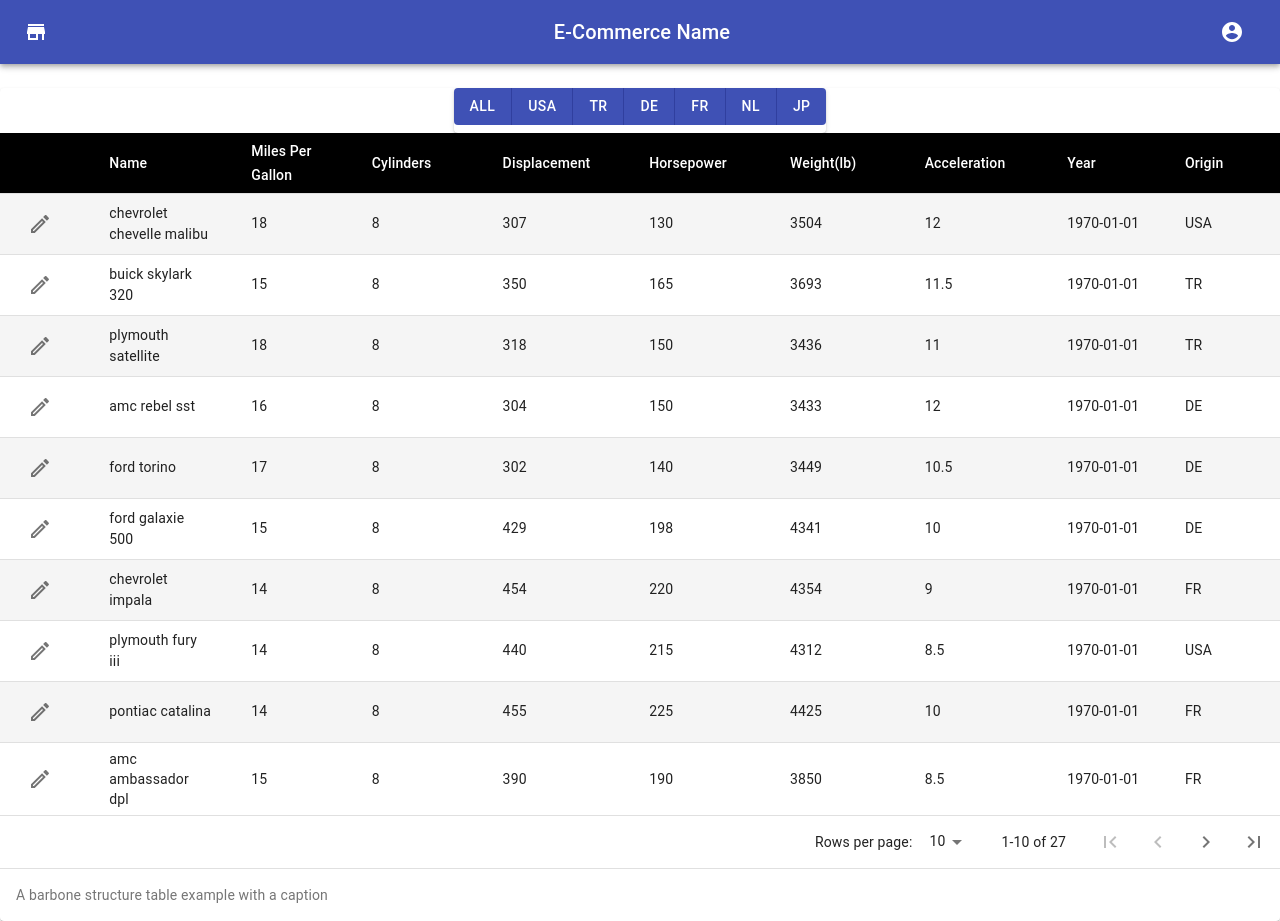
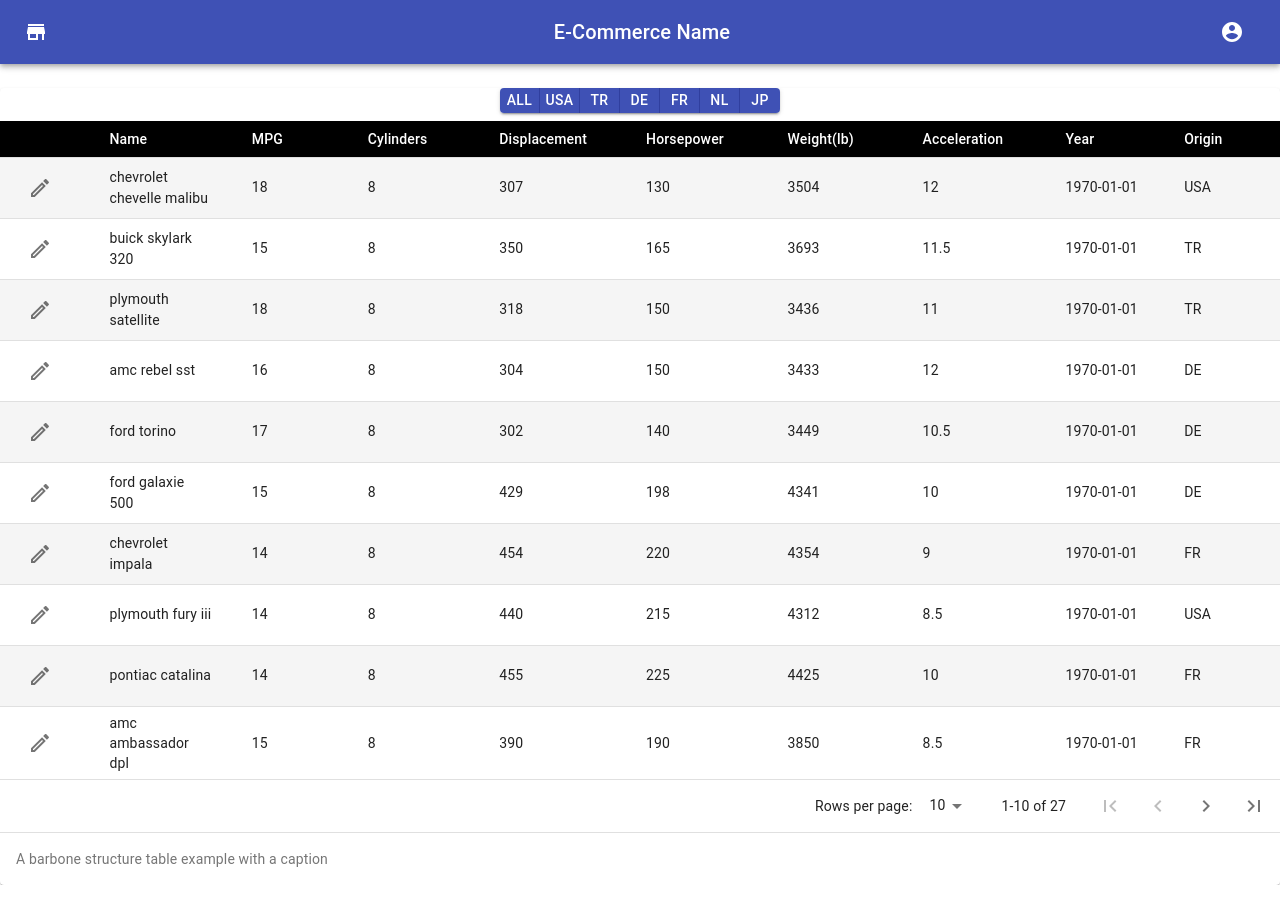
Before and after one commit to msymbolEJA/frontend-textile, a React (Create React App) app: page /orders in a window 1280 px wide. After the commit the page ends 885 px from the top, so only its background shows below. Built offline with nearby package versions, Linux system fonts and the light colour scheme.

Commit message:
removed button padding

```diff
--- a/src/components/orders/Orders.js
+++ b/src/components/orders/Orders.js
@@ -71,10 +71,11 @@ const useStyles = makeStyles((theme) => ({
     width: 130,
     height: 40,
   },
+  buttonGroup: {
+    marginBottom: theme.spacing(1),
+  },
   button: {
-    "& > *": {
-      marginBottom: theme.spacing(1),
-    },
+    padding: 0,
   },
 }));
 
@@ -249,13 +250,14 @@ function Orders() {
   return (
     <Paper className={classes.root}>
       <ButtonGroup
-        className={classes.button}
+        className={classes.buttonGroup}
         variant="contained"
         color="primary"
         aria-label="contained primary button group"
       >
         {tagsData.map((tag) => (
           <Button
+            className={classes.button}
             key={tag}
             checked={selectedTag.indexOf(tag) > -1}
             onClick={(e) => handleTagChange(e)}
@@ -275,7 +277,7 @@ function Orders() {
           <TableRow>
             <StyledTableCell align="left" />
             <StyledTableCell align="left">Name&nbsp;</StyledTableCell>
-            <StyledTableCell align="left">Miles Per Gallon</StyledTableCell>
+            <StyledTableCell align="left">MPG</StyledTableCell>
             <StyledTableCell align="left">Cylinders</StyledTableCell>
             <StyledTableCell align="left">Displacement</StyledTableCell>
             <StyledTableCell align="left">Horsepower</StyledTableCell>
--- a/src/index.js
+++ b/src/index.js
@@ -7,7 +7,7 @@ import reportWebVitals from "./reportWebVitals";
 ReactDOM.render(
   // <React.StrictMode>
   <App />,
-  // </React.StrictMode>
+  // </React.StrictMode>,
   document.getElementById("root")
 );
 
```
